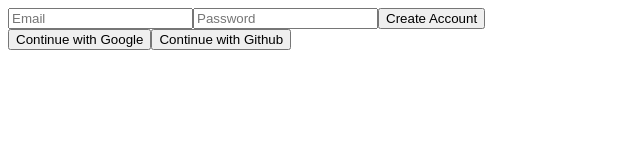
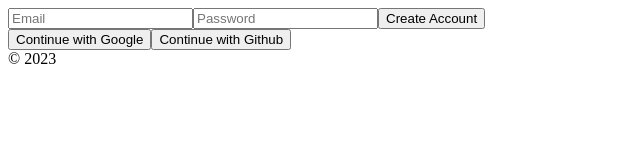
Before and after one commit to deogratiusmosses/nwitter, a React (Create React App) app: page / in a window 1280 px wide. Shown: the top 160 px of the page, without its empty margins (0-640 px from the left). Built offline with nearby package versions, Linux system fonts and the light colour scheme; no server answers.

Commit message:
Nwitter Nweeting

```diff
--- a/src/components/App.js
+++ b/src/components/App.js
@@ -1,10 +1,18 @@
-import React from 'react'
+import React, { useState } from 'react'
+import { clientAuth } from '../firebase'
 import AppRouter from './Router'
+/* mport { authService } from 'firebase' */
 
 function App() {
-
+  const [isLoggedIn, setIsLoggedIn] = useState(clientAuth.currentUser)
+  return (
+    <>
+      <AppRouter isLoggedIn={isLoggedIn} />
+      <footer >&copy; {new Date().getFullYear()}</footer>
+    </>
+  )
   return <AppRouter />
 }
 
 export default App
-/*                                                              */
+/* */
--- a/src/firebase.js
+++ b/src/firebase.js
@@ -25,4 +25,5 @@
 let app = initializeAppIfNecessary()
 
 export const clientAuth = getAuth(app)
+
 /* export const Db = firebase.firestore() */
```
Also changed, not shown: src/routes/Auth.js (+8 -2 lines), src/routes/profile.js (renamed from src/routes/Profle.js).
